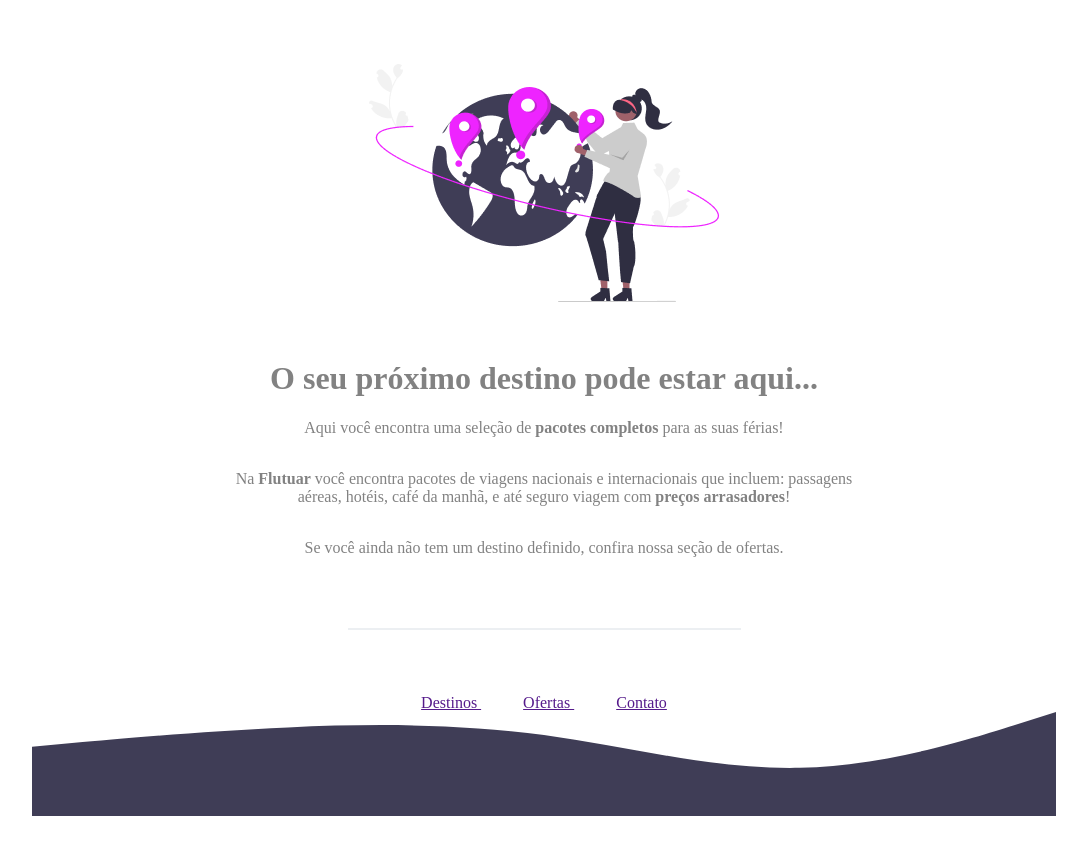
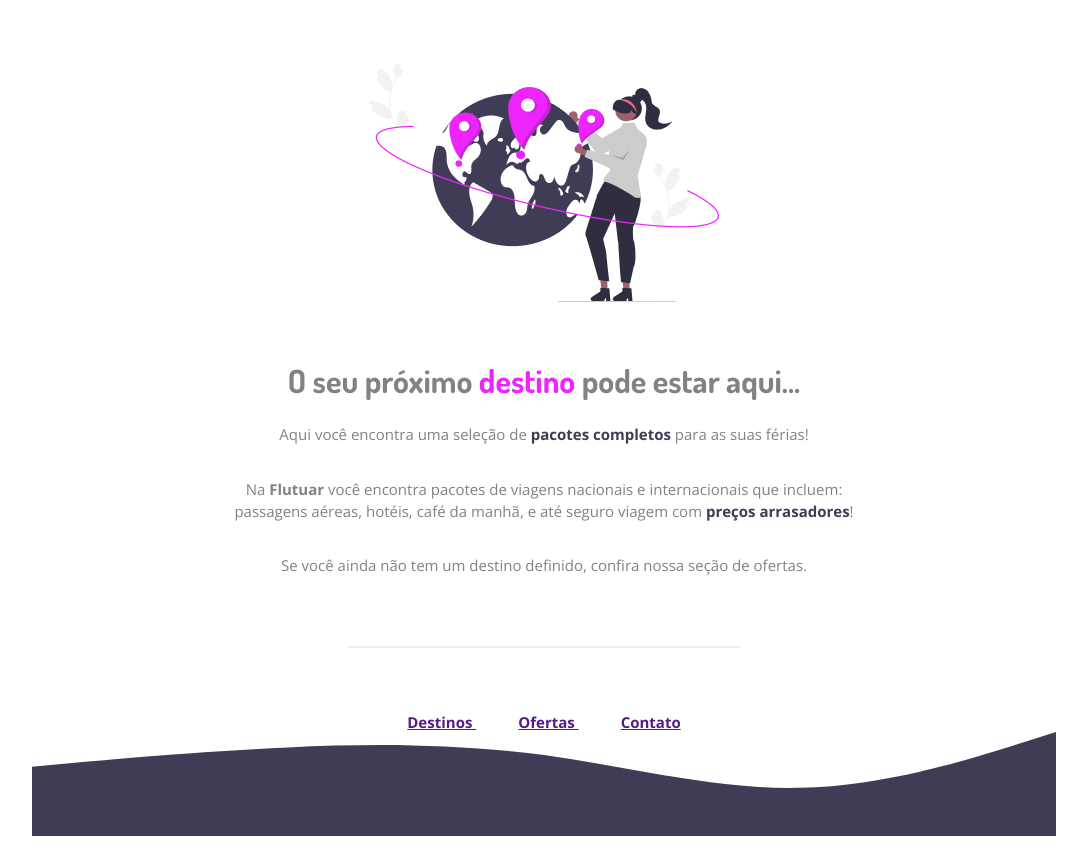
Before and after one commit to assisfaavf/Explorer, a plain HTML site: page Nivel_2/Intro_HTML_CSS/Desafio_02/index.html in a window 1280 px wide. Shown: the whole page, without its empty margins (96-1183 px from the left). Drawn offline with nearby package versions, Linux system fonts and the light colour scheme.

Commit message:
Desafio 2 concluido

```diff
--- a/Nivel_2/Desafio_02/style.css
+++ /dev/null
@@ -1,32 +0,0 @@
-body{
-    color: #828282;
-    text-align: center;
-}
-
-#main{
-    width: 626px;
-    margin: 64px auto 71px;
-}
-#main img{
-    margin: 0 auto 33px;
-}
-
-#main p + p{
-    margin-top: 33px;
-}
-
-#line{
-    width: 391px;
-    height: 0;
-    margin: 0 auto 64px;
-    border: 1px solid #ECEFF2;
-}
-
-#footer a + a {
-    margin-left: 42px;
-}
-
-#wave{
-    width: 102px;
-    margin-top: 40px;
-}
--- a/Nivel_2/Desafio_02/index.html
+++ b/Nivel_2/Intro_HTML_CSS/Desafio_02/index.html
@@ -6,6 +6,9 @@
     <title>Flutuar.com</title>
     <link rel="icon" type="image/x-icon" href="images/Favicon.svg">
     <link rel="stylesheet" href="style.css">
+    <link rel="preconnect" href="https://fonts.googleapis.com">
+    <link rel="preconnect" href="https://fonts.gstatic.com" crossorigin>
+    <link href="https://fonts.googleapis.com/css2?family=Dosis:wght@500;700&family=Open+Sans:wght@400;700&display=swap" rel="stylesheet">
 </head>
 <body>
 
@@ -14,8 +17,8 @@
 
         <h1>O seu próximo <span>destino</span> pode estar aqui...</h1>
 
-        <p>Aqui você encontra uma seleção de <strong>pacotes completos</strong> para as suas férias!</p>
-        <p> Na <strong>Flutuar</strong> você encontra pacotes de viagens nacionais e internacionais que incluem: passagens aéreas, hotéis, café da manhã, e até seguro viagem com <strong>preços arrasadores</strong>!</p>
+        <p>Aqui você encontra uma seleção de <span>pacotes completos</span> para as suas férias!</p>
+        <p> Na <span id="flutuar">Flutuar</span> você encontra pacotes de viagens nacionais e internacionais que incluem: passagens aéreas, hotéis, café da manhã, e até seguro viagem com <span>preços arrasadores</span>!</p>
         <p>Se você ainda não tem um destino definido, confira nossa seção de ofertas.</p>
     </div>
 
--- /dev/null
+++ b/Nivel_2/Intro_HTML_CSS/Desafio_02/style.css
@@ -0,0 +1,61 @@
+body{
+    color: #828282;
+    text-align: center;
+    font-family: 'Open Sans', sans-serif;
+    font-size: 15px;
+}
+
+#main{
+    width: 626px;
+    margin: 64px auto 71px;
+}
+#main img{
+    margin: 0 auto 33px;
+}
+
+#main p + p{
+    margin-top: 33px;
+}
+
+#line{
+    width: 391px;
+    height: 0;
+    margin: 0 auto 64px;
+    border: 1px solid #ECEFF2;
+}
+
+#footer{
+    color: #3F3D56;
+    font-family: 'Open Sans', sans-serif;
+    font-weight: 700;
+    text-decoration: none;
+}
+
+#footer a + a {
+    margin-left: 42px;
+}
+
+#wave{
+    width: 102px;
+    margin-top: 40px;
+}
+h1{
+    font-size: 32px;
+    font-family: 'Dosis', sans-serif;
+}
+h1 span{
+    color: #EE24FF;
+}
+
+p span{
+    color: #3F3D56;
+font-family: Open Sans;
+font-size: 15px;
+font-style: normal;
+font-weight: 700;
+line-height: 22px;
+}
+
+#flutuar{
+    color: #828282;
+}
```
Also changed, not shown: Nivel_2/novos_conceitos/conceitos.html (added, +11 -0 lines), Nivel_2/Intro_HTML_CSS/Desafio_01/images/balls.svg (renamed from Nivel_2/Desafio_01/images/balls.svg), Nivel_2/Intro_HTML_CSS/Desafio_01/images/img1.jpg (renamed from Nivel_2/Desafio_01/images/img1.jpg), Nivel_2/Intro_HTML_CSS/Desafio_01/index.html (renamed from Nivel_2/Desafio_01/index.html), Nivel_2/Intro_HTML_CSS/Desafio_01/style.css (renamed from Nivel_2/Desafio_01/style.css), Nivel_2/Intro_HTML_CSS/Desafio_02/images/Favicon.svg (renamed from Nivel_2/Desafio_02/images/Favicon.svg), Nivel_2/Intro_HTML_CSS/Desafio_02/images/Wave.svg (renamed from Nivel_2/Desafio_02/images/Wave.svg), Nivel_2/Intro_HTML_CSS/Desafio_02/images/img1.png (renamed from Nivel_2/Desafio_02/images/img1.png), Nivel_2/Intro_HTML_CSS/Projeto01/Images/balls-decoration.svg (renamed from Nivel_2/Projeto01/Images/balls-decoration.svg), Nivel_2/Intro_HTML_CSS/Projeto01/Images/image 1.jpg (renamed from Nivel_2/Projeto01/Images/image 1.jpg), Nivel_2/Intro_HTML_CSS/Projeto01/index.html (renamed from Nivel_2/Projeto01/index.html), Nivel_2/Intro_HTML_CSS/Projeto01/styles.css (renamed from Nivel_2/Projeto01/styles.css).
